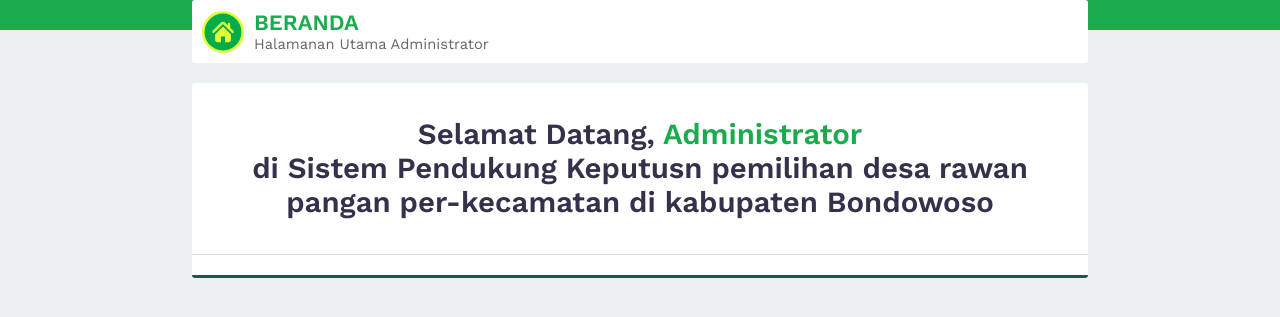
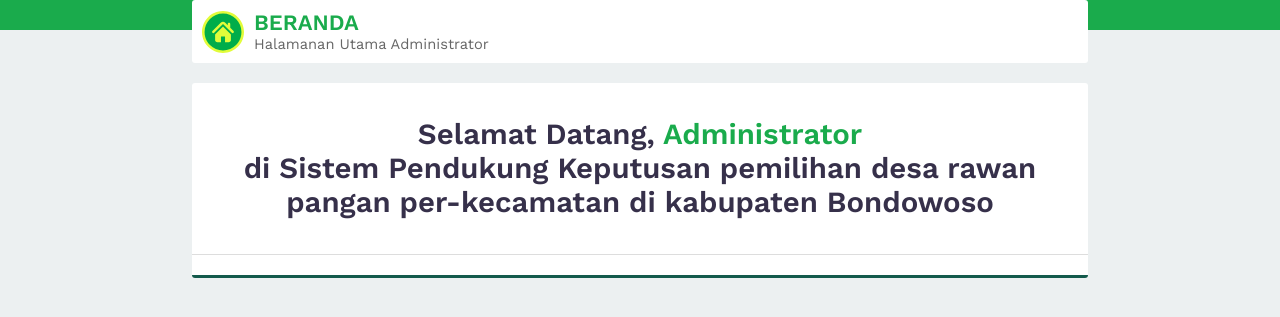
Before and after one commit to ihza149/PROJECT-OKE, a PHP site: page /admin.php in a window 1280 px wide. Shown: the part 215-532 px from the top of the page. Run offline with PHP 8.4, Linux system fonts and the light colour scheme.

Commit message:
Update beranda.php

```diff
--- a/page/beranda.php
+++ b/page/beranda.php
@@ -13,7 +13,7 @@
     <div class="panel-middle text-center">
         <h1>
             Selamat Datang, <span class="text-green">Administrator</span><br>
-            di Sistem Pendukung Keputusn pemilihan desa rawan pangan per-kecamatan di kabupaten Bondowoso
+            di Sistem Pendukung Keputusan pemilihan desa rawan pangan per-kecamatan di kabupaten Bondowoso
         </h1>
     </div>
     <div class="panel-bottom"></div>
```
